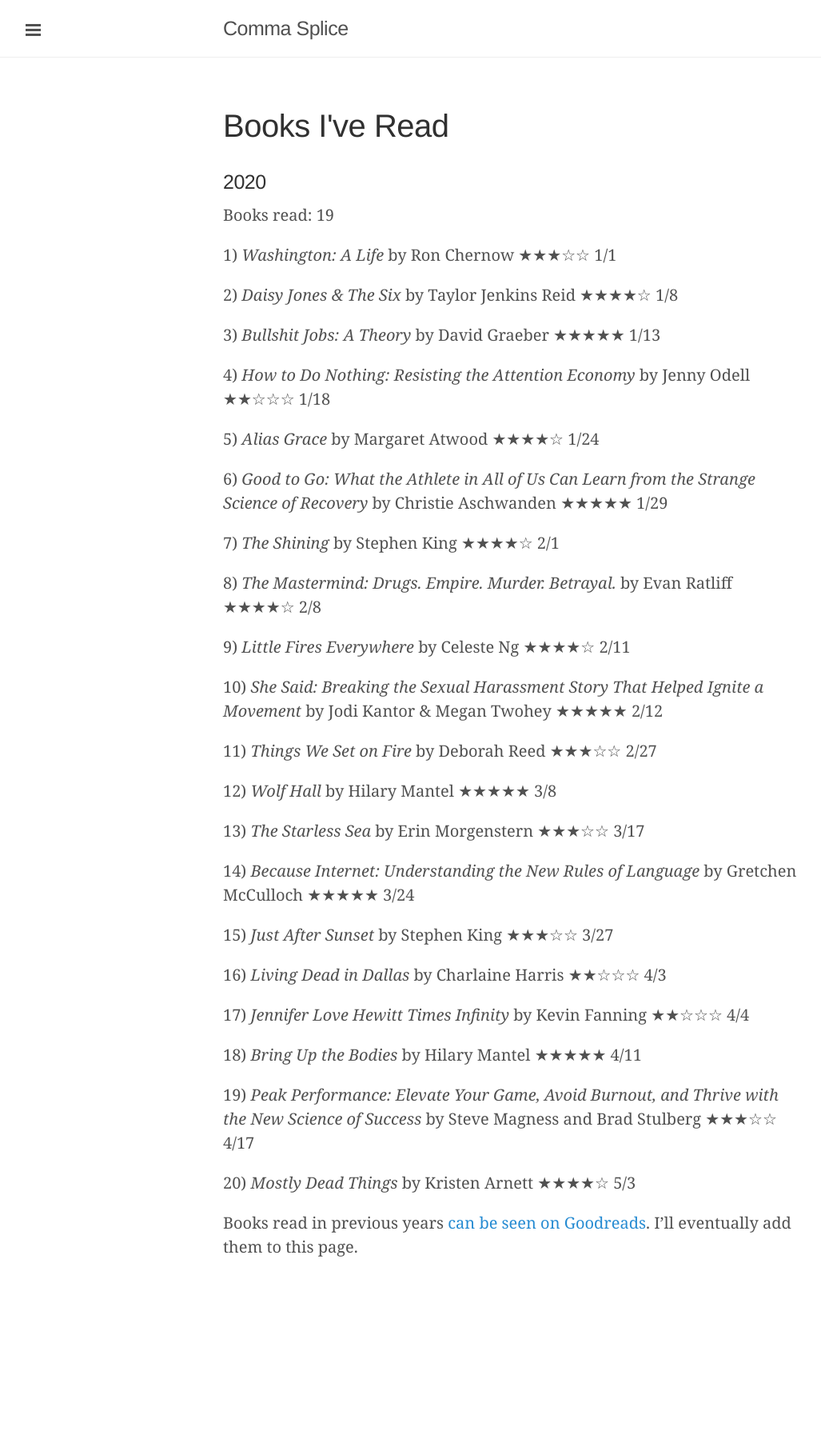
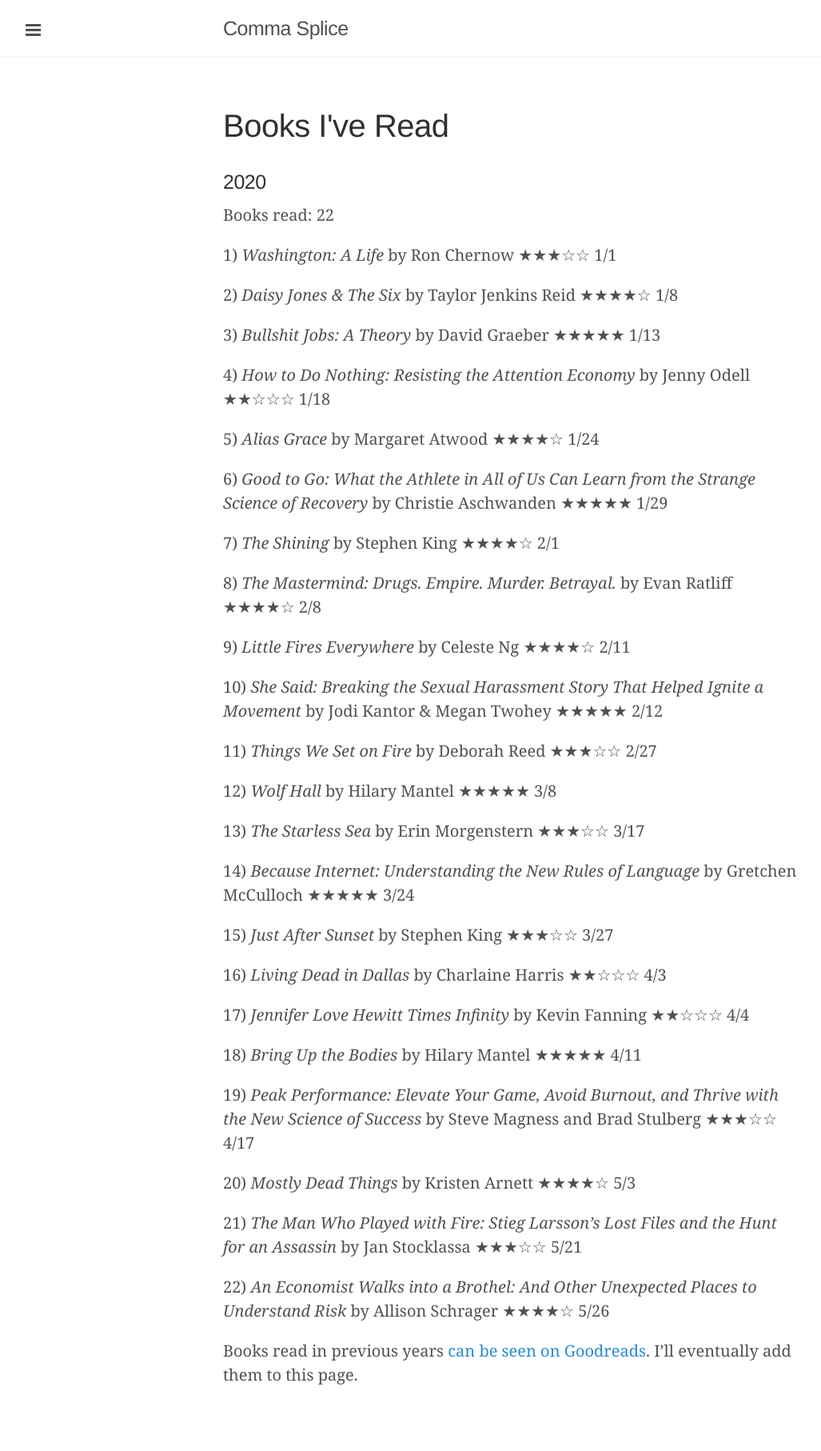
Before and after one commit to davidixon/davidixon.github.io, a Jekyll site: the page built from books.md, in a window 1280 px wide. Shown: the whole page at 80% size, without its empty margins (1-1028 px from the left). Built offline with Jekyll 4.4.1, drawn with Linux system fonts in a browser that asks for light colours; before the commit the page ends 1654 px from its top, so only the background shows below that.

Commit message:
updated book log

```diff
--- a/books.md
+++ b/books.md
@@ -6,7 +6,7 @@
 
 ### 2020
 
-Books read: 19
+Books read: 22
 
 1) *Washington: A Life* by Ron Chernow ★★★☆☆ 1/1
 
@@ -48,4 +48,8 @@
 
 20) *Mostly Dead Things* by Kristen Arnett ★★★★☆ 5/3
 
+21) *The Man Who Played with Fire: Stieg Larsson's Lost Files and the Hunt for an Assassin* by Jan Stocklassa ★★★☆☆ 5/21
+
+22) *An Economist Walks into a Brothel: And Other Unexpected Places to Understand Risk* by Allison Schrager ★★★★☆ 5/26
+
 Books read in previous years [can be seen on Goodreads](https://www.goodreads.com/review/list/2753148?shelf=read). I'll eventually add them to this page.
```
